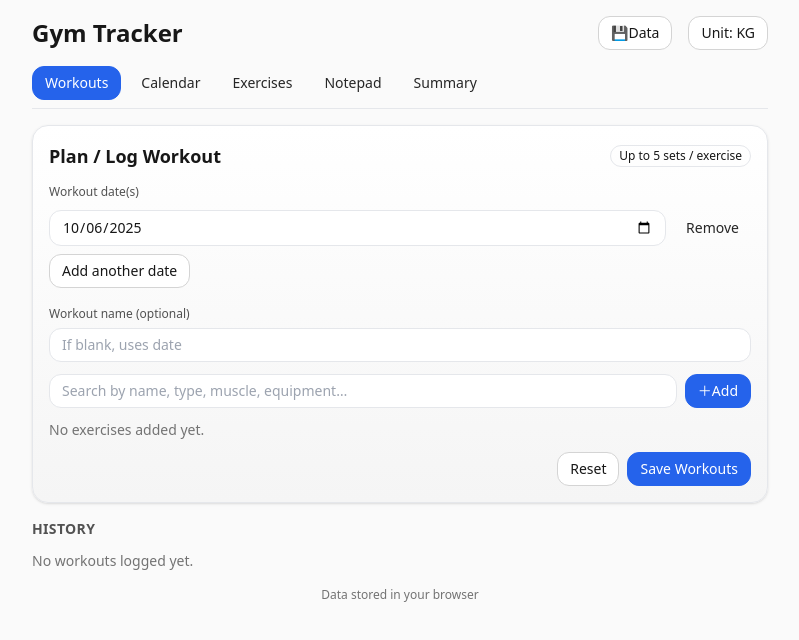
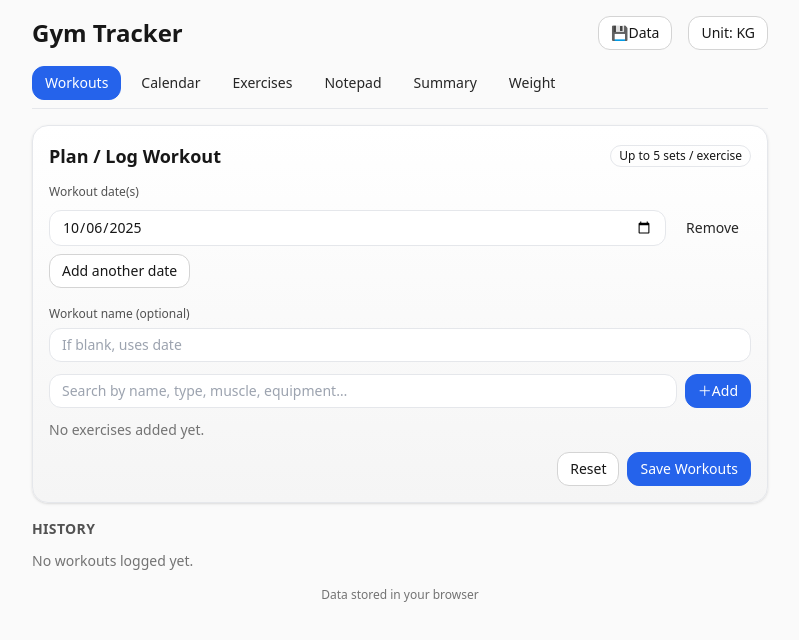
Before and after one commit to thinhdp/gym-tracker, a React (Vite) app: page / in a window 1280 px wide. Shown: the top 640 px of the page, without its empty margins (240-1039 px from the left). Built offline with nearby package versions, Linux system fonts and the light colour scheme.

Commit message:
Update App.jsx

```diff
--- a/src/App.jsx
+++ b/src/App.jsx
@@ -10,6 +10,7 @@ import CalendarView from "./components/CalendarView";
 import Notepad from "./components/Notepad";
 import { ConfirmProvider } from "./components/ConfirmDialog";
 import DashboardSummary from "./components/DashboardSummary";
+import WeightTracker from "./components/WeightTracker";
 
 /**
  * Internal component that consumes AppContext and renders the app UI.
@@ -82,6 +83,12 @@ function AppContent() {
             >
               Summary
             </Button>
+            <Button
+              variant={tab === "weight" ? "primary" : "ghost"}
+              onClick={() => setTab("weight")}
+            >
+              Weight
+            </Button>
           </div>
         </div>
 
@@ -116,6 +123,8 @@ function AppContent() {
 
         {tab === "summary" && <DashboardSummary />}
 
+        {tab === "weight" && <WeightTracker />}
+
         {/* Footer */}
         <p className="text-center text-xs text-neutral-500">
           Data stored in your browser
```
